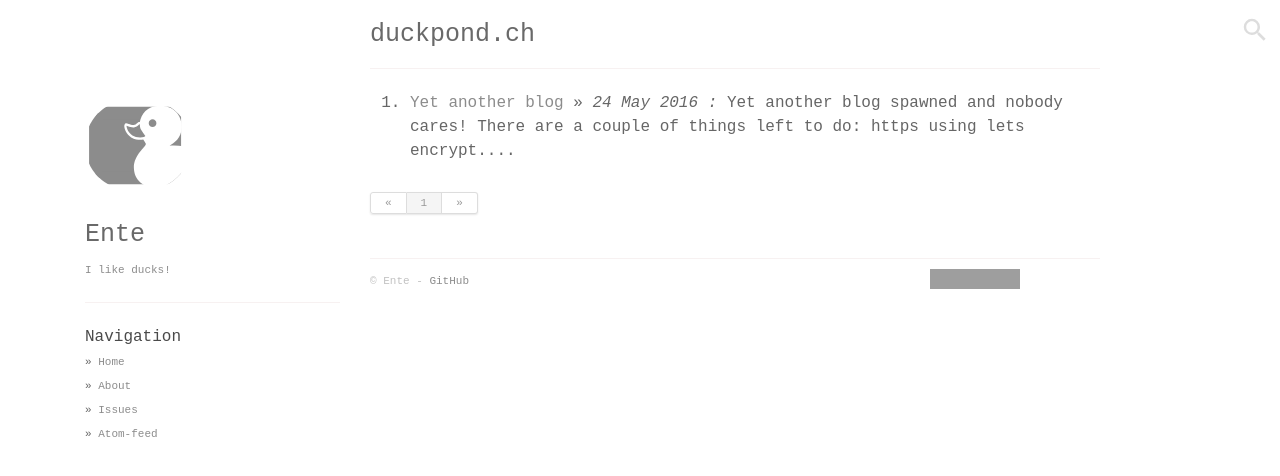
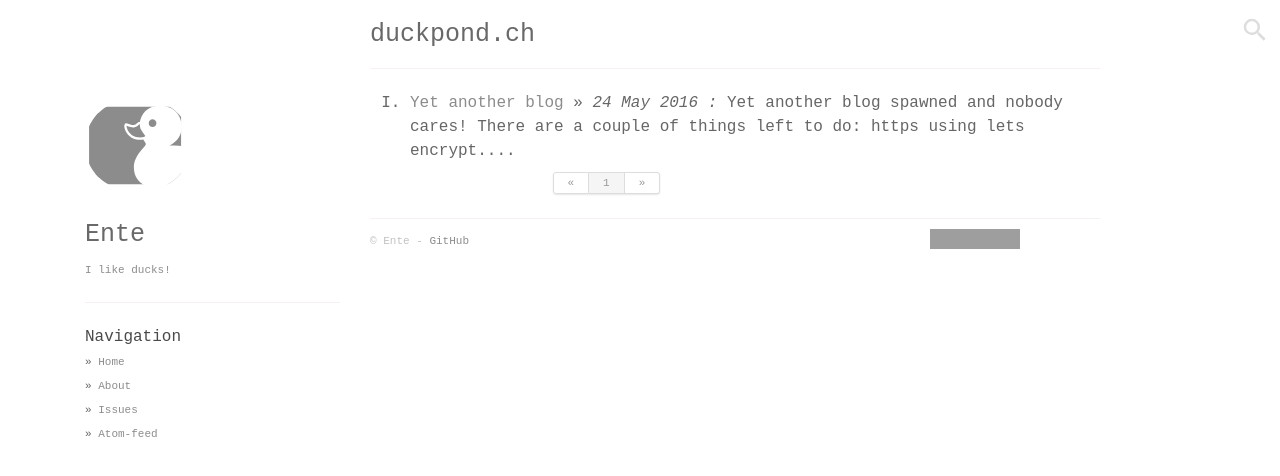
Before and after one commit to Enteee/duckpond.ch, a Jekyll site: the page built from index.html, in a window 1280 px wide. Shown: the top 476 px of the page. Built offline with Jekyll 4.4.1, drawn with Linux system fonts in a browser that asks for light colours; the list of posts is cut into pages by our own code; comment, search, counter and statistics services are not loaded; grey boxes are pictures that could not be loaded.

Commit message:
roman reverse pagination

```diff
--- a/_config.yml
+++ b/_config.yml
@@ -12,8 +12,7 @@ urls:
     - text: Atom-feed
       url: /feed.xml
 url: "http://duckpond.ch" #replace with https:// once migrated
-paginate: 20
-per_page: 20
+paginate: 5
 paginate_path: "/page:num/"
 markdown: kramdown
 gems:
--- a/index.html
+++ b/index.html
@@ -5,7 +5,7 @@ layout: default
 <div id="home">
     <h1>{{ site.title }}</h1>
     <hr />
-    <ol class="posts">
+    <ol class="posts" type="I" start="{{ paginator.page | minus: 1 | times: paginator.per_page | times: -1 | plus: paginator.total_posts }}" reversed>
     {% for post in paginator.posts %}
         <li>
             <a href="{{ post.url }}">{{ post.title }}</a> &raquo; <i><span>{{ post.date | date_to_string }} :</span></i>
--- a/static/css/main.css
+++ b/static/css/main.css
@@ -81,6 +81,9 @@ a:hover {
  */
 .pagination {
     height: 36px;
+    width: 50%;
+    margin: 0 auto;
+    display: block;
 }
 
 .pagination ul {
@@ -253,10 +256,8 @@ div.col-sm-3 img#about {
 .PageNavigation .next {
     float: left;
     text-align: right;
-    width: 50%;
 }
 .PageNavigation .prev {
     float: right;
     text-align: left;
-    width: 50%;
 }
```
